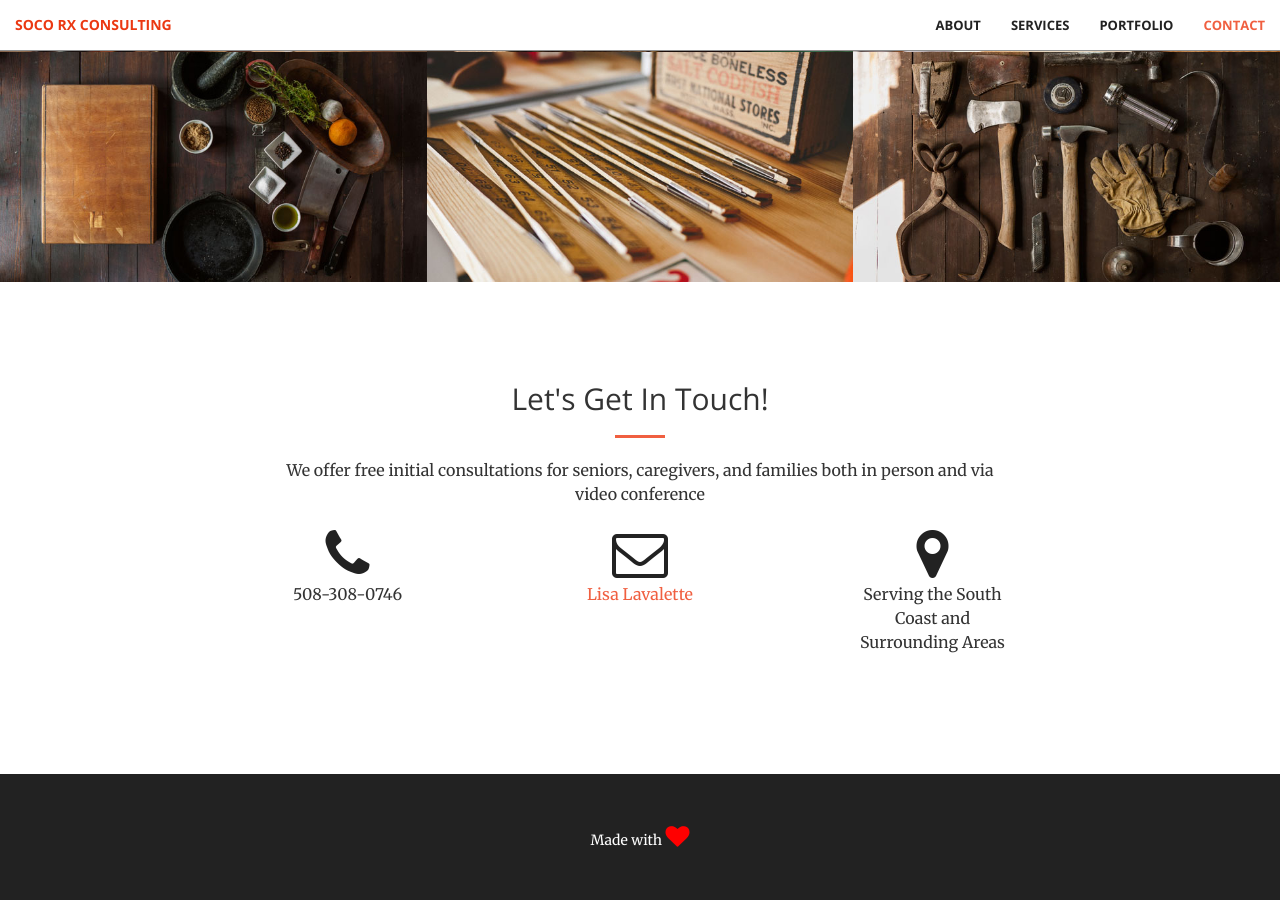
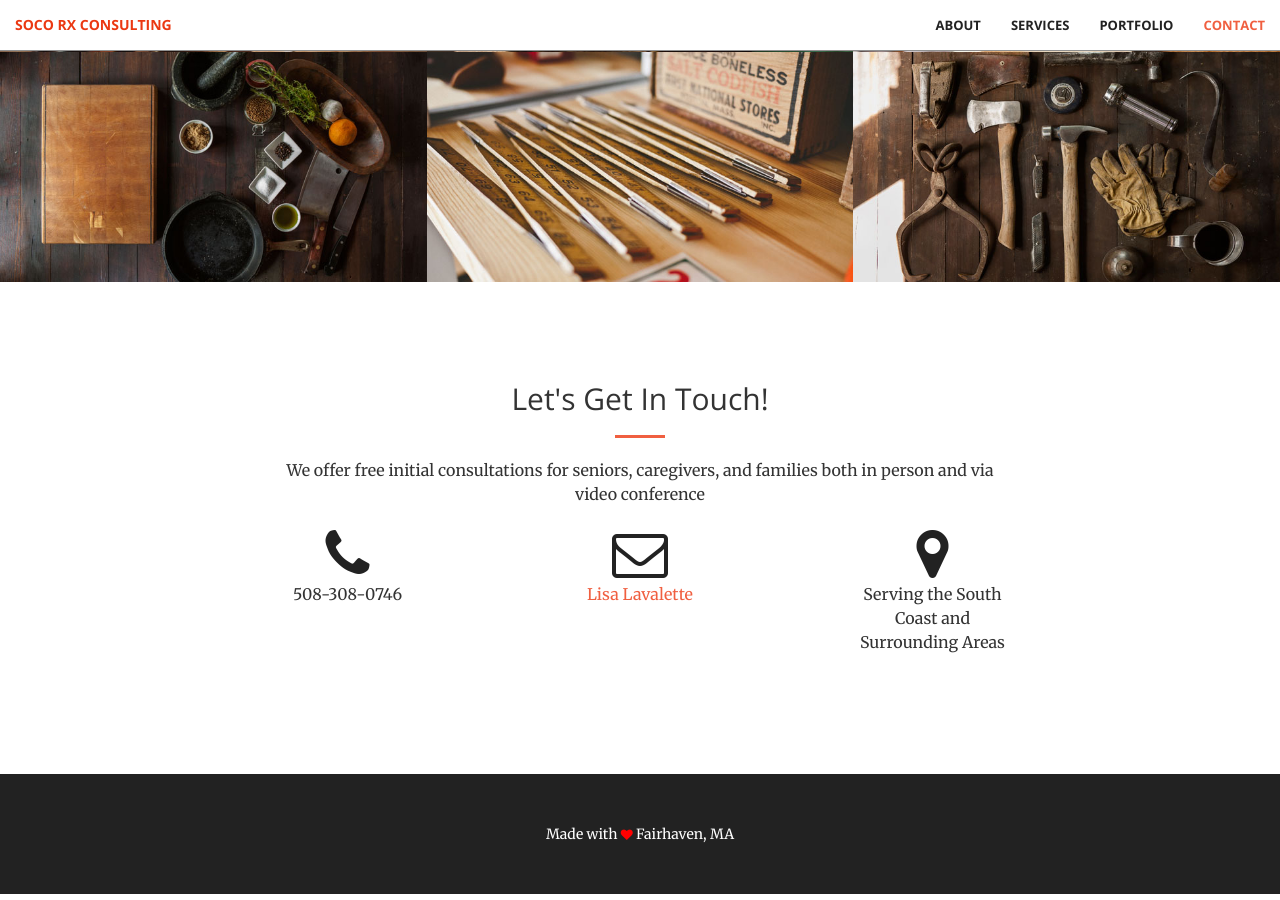
Before and after one commit to edlavalette/edlavalette.github.io, a Jekyll site: the page built from index.html, in a window 1280 px wide and 900 px high, scrolled down 1904 px. Built offline with Jekyll 4.4.1, drawn with Linux system fonts in a browser that asks for light colours.

Commit message:
Update aside.html

```diff
--- a/_includes/aside.html
+++ b/_includes/aside.html
@@ -1,7 +1,7 @@
   <aside class="bg-dark">
       <div class="container text-center">
           <div class="call-to-action">
-              Made with <i class="fa fa-heart" style="font-size:24px;color:red"></i>
+              Made with <i class="fa fa-heart" style="font-size:12px;color:red"></i> Fairhaven, MA
           </div>
       </div>
   </aside>
```
